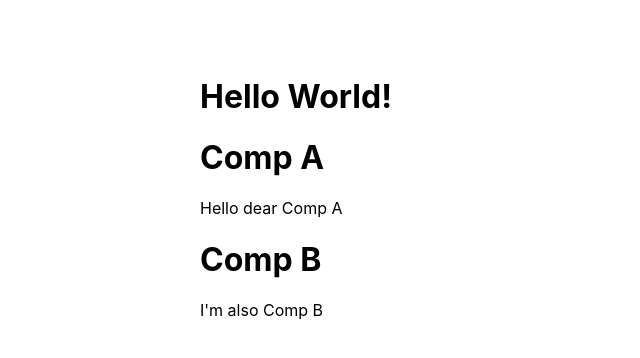
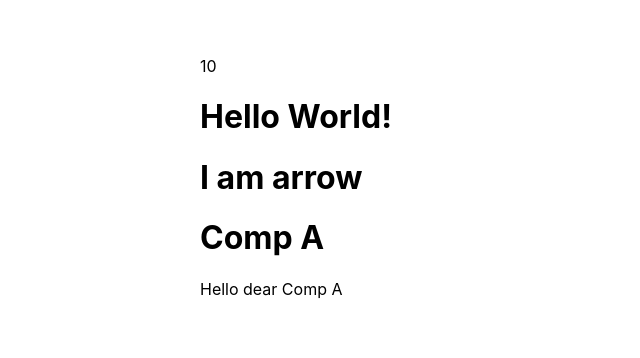
Before and after one commit to Priya-raja/content-manager-app, a Next.js app: page / in a window 1280 px wide. Shown: the part 144-502 px from the top of the page, without its empty margins (0-640 px from the left). Built offline with nearby package versions, Linux system fonts and the light colour scheme.

Commit message:
Stae and class function

```diff
--- a/pages/index.js
+++ b/pages/index.js
@@ -1,28 +1,35 @@
 import Head from 'next/head';
+import React, {useState} from 'react';
+
+
+const ArrowFunction = () => <h1>I am arrow </h1>
 
  function CompA() {
   return (
     <>
+    <ArrowFunction/>
      <h1>Comp A </h1>
     <p>Hello dear Comp A</p>
-    <CompB/>
+
     </>
   )
 }
-function CompB() {
-  return (
-    <>
-     <h1>Comp B </h1>
-     <p>I'm also Comp B </p>
-    </>
 
-  )
-}
 
+//class
+ class CompC extends React.Component {
+   render() {
+     return(
+       <h1> Hello C</h1>
+     )
+   }
+ }
 function Home() {
+const [value, setValue] = useState(10)
 
   return (
     <>
+    {value}
       <h1>Hello World!</h1>
       <CompA />
     </>
```
